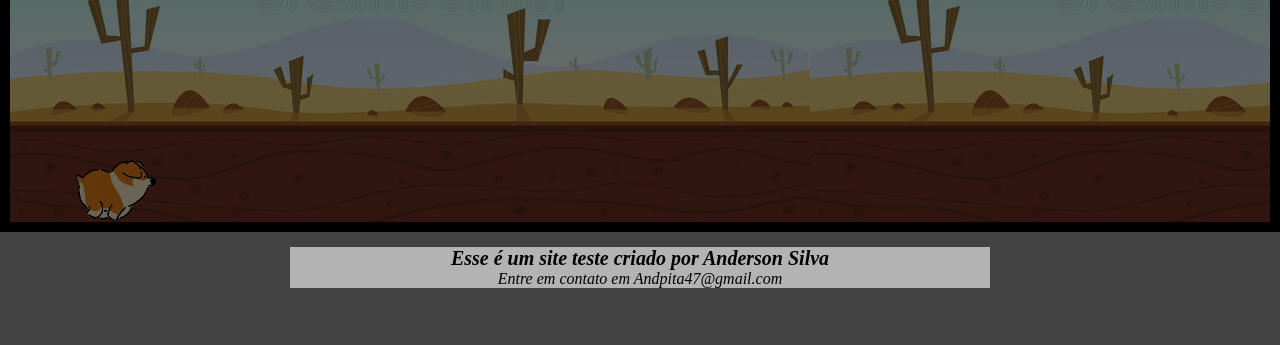
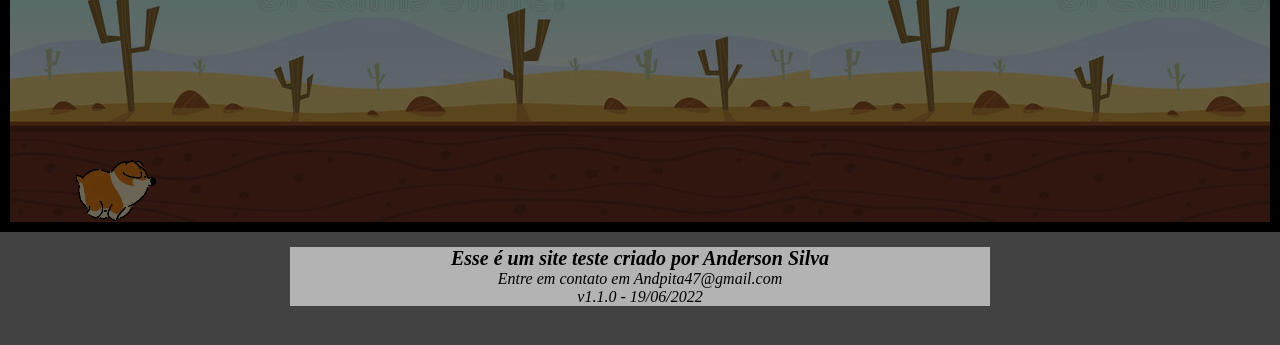
Before and after one commit to AndersonSilva47/miniGame, a plain HTML site: page index.html in a window 1280 px wide. Shown: the part 283-628 px from the top of the page. Drawn offline with Linux system fonts and the light colour scheme.

Commit message:
update data

```diff
--- a/index.html
+++ b/index.html
@@ -23,6 +23,8 @@
     <div class="content">
         <h1>Esse é um site teste criado por Anderson Silva</h1>
         <p>Entre em contato em <a>Andpita47@gmail.com</a>
+        <p>v1.1.0 - 19/06/2022</a>
+
     </div>
 </body>
 
```
